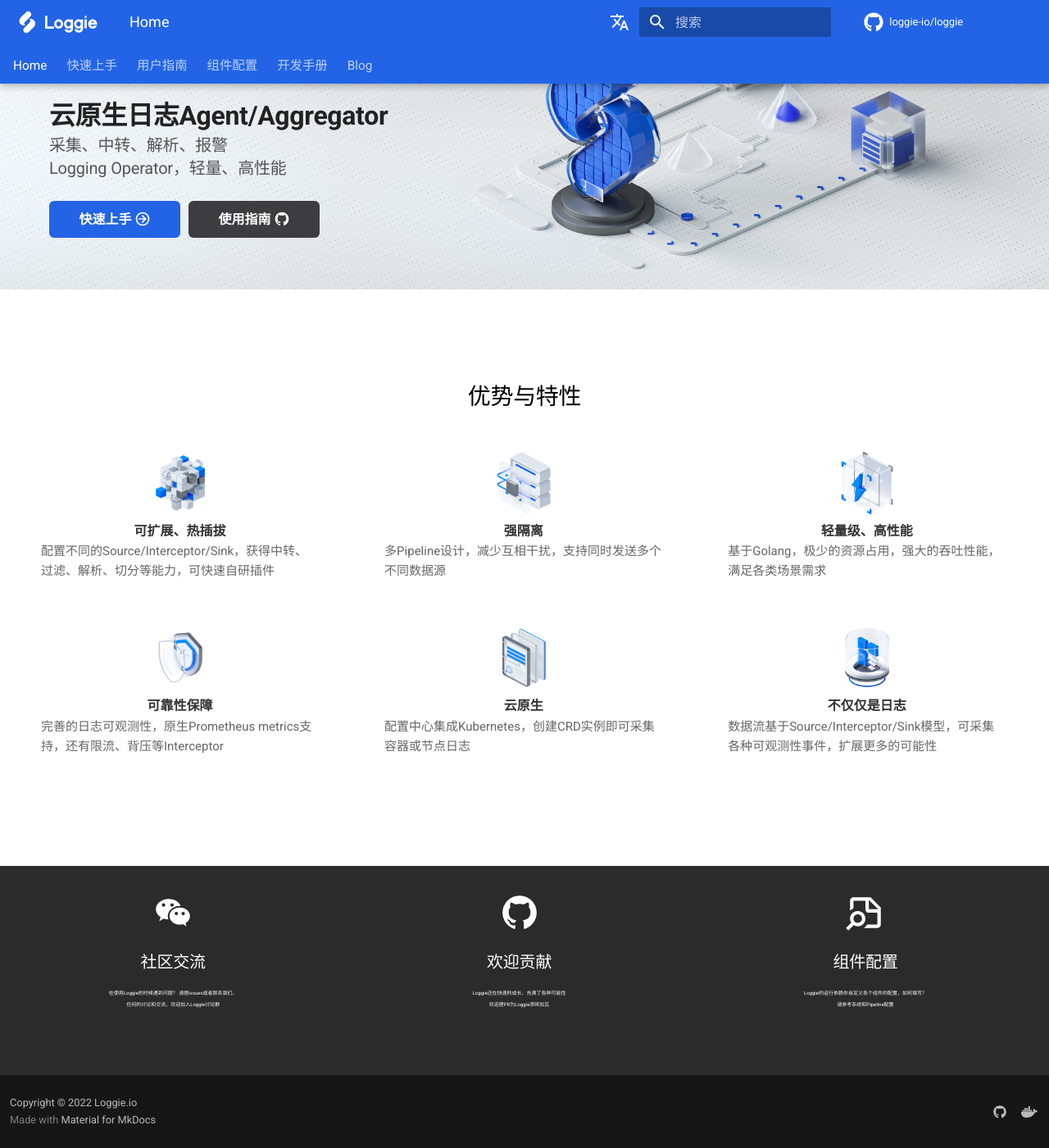
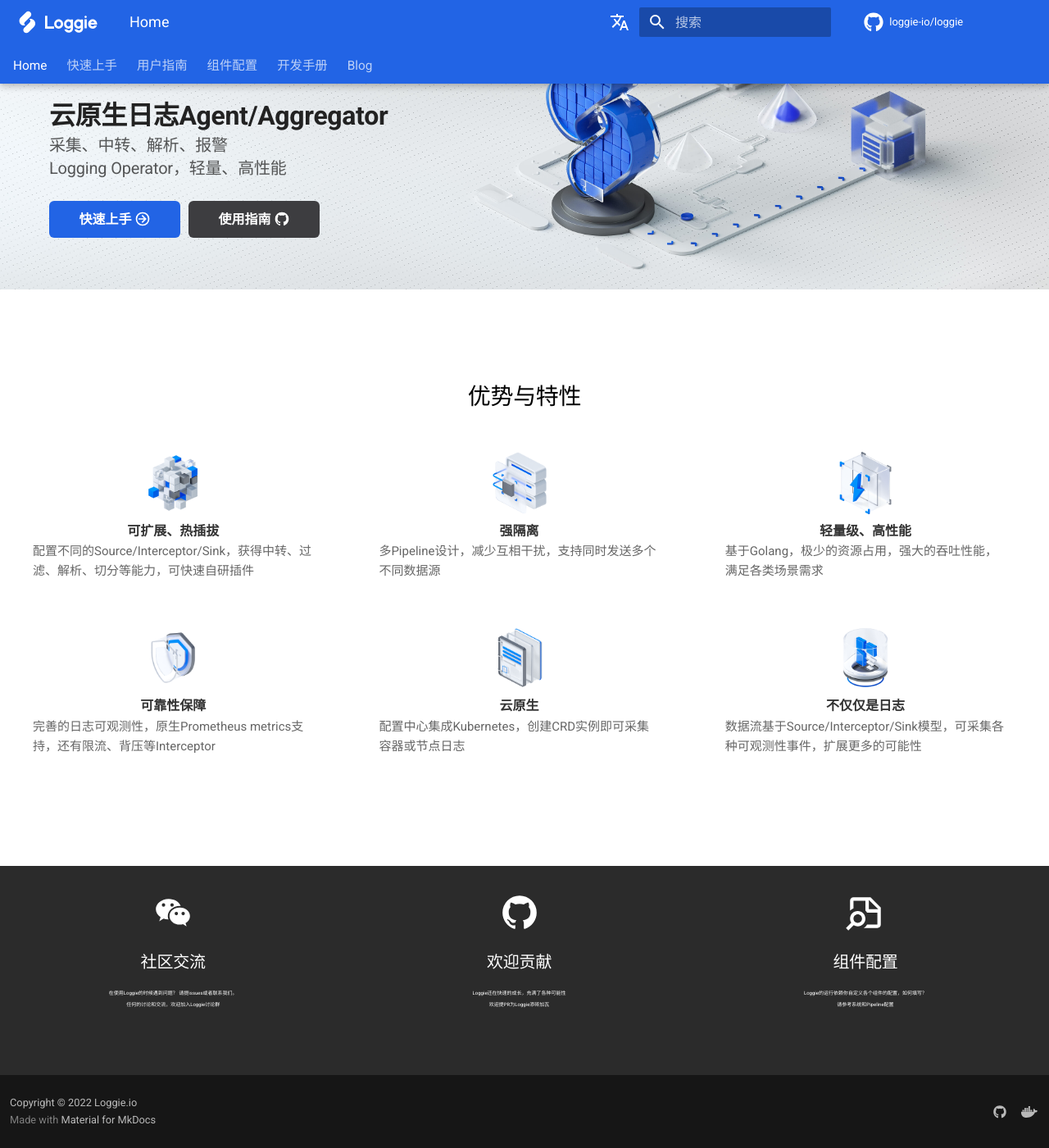
Before and after one commit to loggie-io/docs, an MkDocs documentation site: the page built from docs/index.md, in a window 1280 px wide and 1400 px high, scrolled down 122 px. Shown: the whole window at 82% size. Built offline with MkDocs 1.6.1 and Material for MkDocs 9.7.7, drawn with Linux system fonts in a browser that asks for light colours; some web fonts are replaced; comment, search, counter and statistics services are not loaded; the version menu is left out.

Commit message:
Fix: update css for home (#171)

```diff
--- a/overrides/assets/stylesheets/home.css
+++ b/overrides/assets/stylesheets/home.css
@@ -248,7 +248,7 @@ body {
 .features-container ul{
   display: flex !important;
   flex-wrap: wrap;
-  margin: 0 auto;
+  margin: 0 auto !important;
 }
 
 .features-container ul li{
```
